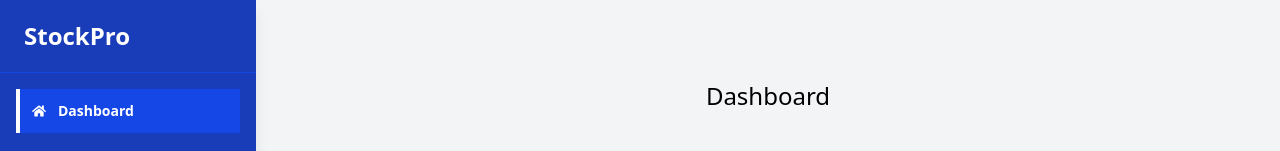
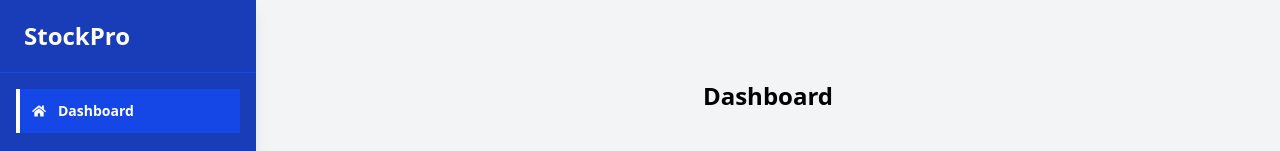
Before and after one commit to Ayray23/stockpro, a React (Vite) app: page /dashboard in a window 1280 px wide. Shown: the top 151 px of the page. Built offline with nearby package versions, Linux system fonts and the light colour scheme; no server answers; the database is empty; sample sign-in values are in the browser's storage.

Commit message:
Added style to the dashboard text

```diff
--- a/src/component/dashboard.jsx
+++ b/src/component/dashboard.jsx
@@ -6,7 +6,7 @@ import TransactionsTable from "../pages/transactionsTable";
 const DashboardPage = () => {
   return (
     <div className="space-y-8 pt-16 md:ml-64 p-4">
-      <h1 className="text-2xl text-center">
+      <h1 className="text-2xl text-center text-black font-bold ">
         Dashboard
       </h1>
       <SummaryCards />
```
